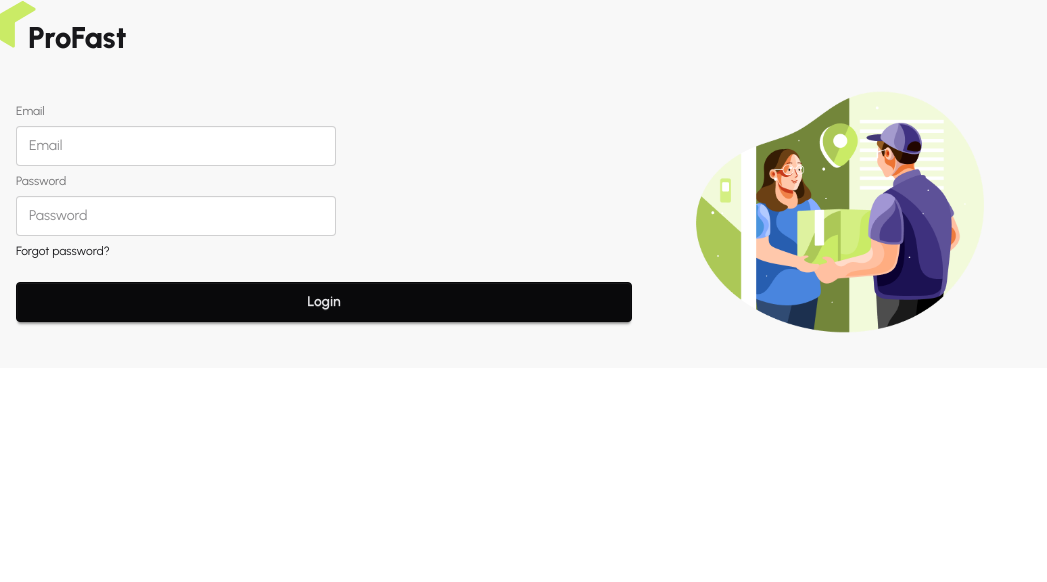
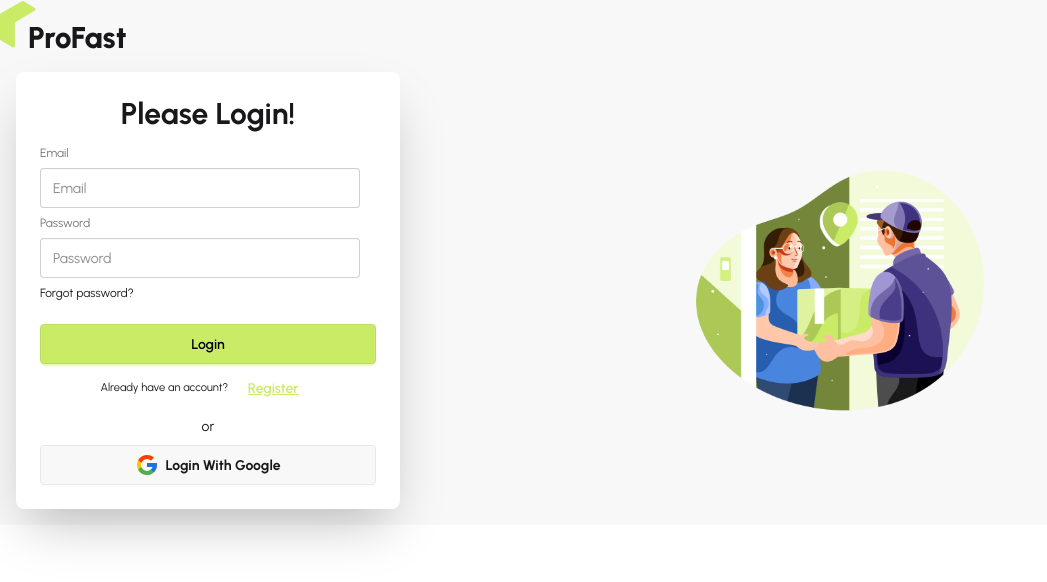
Before and after one commit to junayed-khan24/shift-app-client, a React (Vite) app: page /login in a window 1280 px wide. Shown: the top 582 px of the page, without its empty margins (0-1047 px from the left). Built offline with nearby package versions, Linux system fonts and the light colour scheme; no server answers.

Commit message:
added sections

```diff
--- a/src/context/AuthContext/AuthProvider.jsx
+++ b/src/context/AuthContext/AuthProvider.jsx
@@ -1,7 +1,9 @@
 import React, { useEffect, useState } from 'react';
 import { AuthContext } from './AuthContext';
-import { createUserWithEmailAndPassword, onAuthStateChanged, signInWithEmailAndPassword, signOut } from 'firebase/auth';
+import { createUserWithEmailAndPassword,  GoogleAuthProvider,  onAuthStateChanged, signInWithEmailAndPassword, signInWithPopup, signOut } from 'firebase/auth';
 import { auth } from '../../firebase/firebase.init';
+
+const googleProvider = new GoogleAuthProvider();
 
 const AuthProvider = ({children}) => {
     const [user, setUser] = useState(null);
@@ -15,6 +17,11 @@
     const signIn = (email, password) =>{
         setLoading(true);
         return signInWithEmailAndPassword(auth, email, password)
+    }
+
+    const signinWithGoogle = ()=>{
+        setLoading(true);
+        return signInWithPopup(auth, googleProvider)
     }
 
     const logOut = () => {
@@ -38,6 +45,7 @@
         user,
         loading,
         createUser,
+        signinWithGoogle,
         signIn,
         logOut,
     }
--- a/src/pages/Authentication/Register/Register.jsx
+++ b/src/pages/Authentication/Register/Register.jsx
@@ -1,6 +1,8 @@
 import React from 'react';
 import { useForm } from 'react-hook-form';
 import useAuth from '../../../hooks/useAuth';
+import { Link } from 'react-router';
+import SocialLogin from '../SocialLogin';
 
 const Register = () => {
     const { register, handleSubmit, formState: {errors}} = useForm();
@@ -41,9 +43,11 @@
                         }
 
                         <div><a className="link link-hover">Forgot password?</a></div>
-                        <button className="btn btn-neutral mt-4">Login</button>
+                        <button className="btn btn-primary text-black mt-4">Register</button>
                     </fieldset>
+                    <p className='text-center'><small>Already have an account? <Link to="/login" className='btn btn-link'>Login</Link></small></p>
                 </form>
+                <SocialLogin></SocialLogin>
             </div>
         </div>
 
--- /dev/null
+++ b/src/pages/Authentication/SocialLogin.jsx
@@ -0,0 +1,38 @@
+import React from 'react';
+import { FcGoogle } from 'react-icons/fc';
+import useAuth from '../../hooks/useAuth';
+
+
+
+
+const SocialLogin = () => {
+
+    const { signinWithGoogle } = useAuth();
+
+    const handleGoogleSignIn = () => {
+
+
+
+        signinWithGoogle()
+            .then(result => {
+                console.log(result.user)
+            })
+            .catch(error => {
+                console.log(error);
+            })
+    }
+
+    return (
+        <div className='text-center'>
+            <p>or</p>
+            <div className='text-center flex items-center text-1xl font-bold btn mt-2'
+                onClick={handleGoogleSignIn}
+            >
+                <FcGoogle size={24} />
+                Login With Google
+            </div>
+        </div>
+    );
+};
+
+export default SocialLogin;
--- a/src/pages/Authentication/login/Login.jsx
+++ b/src/pages/Authentication/login/Login.jsx
@@ -1,15 +1,25 @@
 import React from 'react';
 import { useForm } from 'react-hook-form';
+import { Link } from 'react-router';
+import SocialLogin from '../SocialLogin';
 
 const Login = () => {
-    const {register, handleSubmit, formState: {errors}} = useForm();
+  const { register, handleSubmit, formState: { errors } } = useForm();
 
   const onSubmit = data => {
     console.log(data);
   }
 
   return (
-        <div>
+
+
+
+
+
+
+    <div className="card bg-base-100 w-full max-w-sm shrink-0 shadow-2xl">
+      <div className="card-body">
+        <h1 className="text-3xl text-center font-bold">Please Login!</h1>
         <form onSubmit={handleSubmit(onSubmit)}>
           <fieldset className="fieldset">
             <label className="label">Email</label>
@@ -19,7 +29,8 @@
             <label className="label">Password</label>
             <input type="password" {...register('password', {
               required: true,
-            minLength: 6}
+              minLength: 6
+            }
             )} className="input" placeholder="Password" />
 
             {
@@ -32,9 +43,12 @@
             <div><a className="link link-hover">Forgot password?</a></div>
 
 
-          <button type='submit' className=" btn btn-neutral  mt-4">Login</button>
+            <button type='submit' className=" btn btn-primary text-black  mt-4">Login</button>
           </fieldset>
+          <p className='text-center'><small>Already have an account? <Link to="/register" className='btn btn-link'>Register</Link></small></p>
         </form>
+        <SocialLogin></SocialLogin>
+      </div>
     </div>
   );
 };
--- a/src/pages/shared/navbar/Navbar.jsx
+++ b/src/pages/shared/navbar/Navbar.jsx
@@ -1,15 +1,32 @@
 import React from 'react';
-import { NavLink } from 'react-router';
+import { Link, NavLink } from 'react-router';
 import ProFastLogo from '../proFastLogo/ProFastLogo';
+import useAuth from '../../../hooks/useAuth';
+import { GoArrowUpRight } from 'react-icons/go';
 
 const Navbar = () => {
+
+  const { user, logOut } = useAuth();
+
+  const handleSignOut = () => {
+    logOut()
+      .then(() => {
+        console.log('signed out user')
+      })
+      .catch(error => {
+        console.log(error)
+      })
+  }
+
+
+
   const navItems = <>
     <li><NavLink to="/">Home</NavLink></li>
     <li><NavLink to="/about">About Us</NavLink></li>
   </>
 
   return (
-        <div className="navbar bg-base-100 shadow-sm">
+    <div className="navbar bg-base-100 shadow-sm rounded-md mb-6">
       <div className="navbar-start">
         <div className="dropdown">
           <div tabIndex={0} role="button" className="btn btn-ghost lg:hidden">
@@ -30,8 +47,17 @@
           {navItems}
         </ul>
       </div>
-  <div className="navbar-end">
-    <a className="btn">Button</a>
+      <div className="navbar-end ">
+        {
+          user ? <button onClick={handleSignOut} className='btn'>Sign Out</button> :
+            <>
+              <div className='flex gap-2'>
+                <Link to="/login" className='btn'>Login</Link>
+               <Link to="/register" className='btn bg-primary'>Register</Link>
+              </div>
+               <GoArrowUpRight size={32} className='text-primary bg-black p-1 rounded-full'/>
+            </>
+        }
       </div>
     </div>
   );
--- a/src/pages/shared/proFastLogo/ProFastLogo.jsx
+++ b/src/pages/shared/proFastLogo/ProFastLogo.jsx
@@ -1,12 +1,15 @@
 import React from 'react';
 import logo from '../../../assets/logo.png'
+import { Link } from 'react-router';
 
 const ProFastLogo = () => {
     return (
+        <Link to="/">
         <div className='flex items-end'>
             <img className='mb-2' src={logo} alt="" />
             <p className='text-3xl -ml-2 font-extrabold'>ProFast</p>
         </div>
+        </Link>
     );
 };
 
--- a/src/router/Router.jsx
+++ b/src/router/Router.jsx
@@ -21,11 +21,11 @@
         Component: AuthLayout,
         children: [
             {
-                path: 'login',
+                path: '/login',
                 Component: Login
             },
             {
-                path: 'register',
+                path: '/register',
                 Component: Register
             }
         ]
--- /dev/null
+++ b/src/routes/PrivateRoute.jsx
@@ -0,0 +1,21 @@
+import React from 'react';
+import useAuth from '../hooks/useAuth';
+import { Navigate } from 'react-router';
+
+const PrivateRoute = ({children}) => {
+
+    const {user, loading} = useAuth();
+
+    if(loading){
+        return <span className="loading loading-ring loading-xl"></span>
+    }
+
+    if(!user){
+        <Navigate to="/login"></Navigate>
+    }
+
+
+    return children;
+};
+
+export default PrivateRoute;
```
Lines whose indentation alone changed are shown as unchanged.
